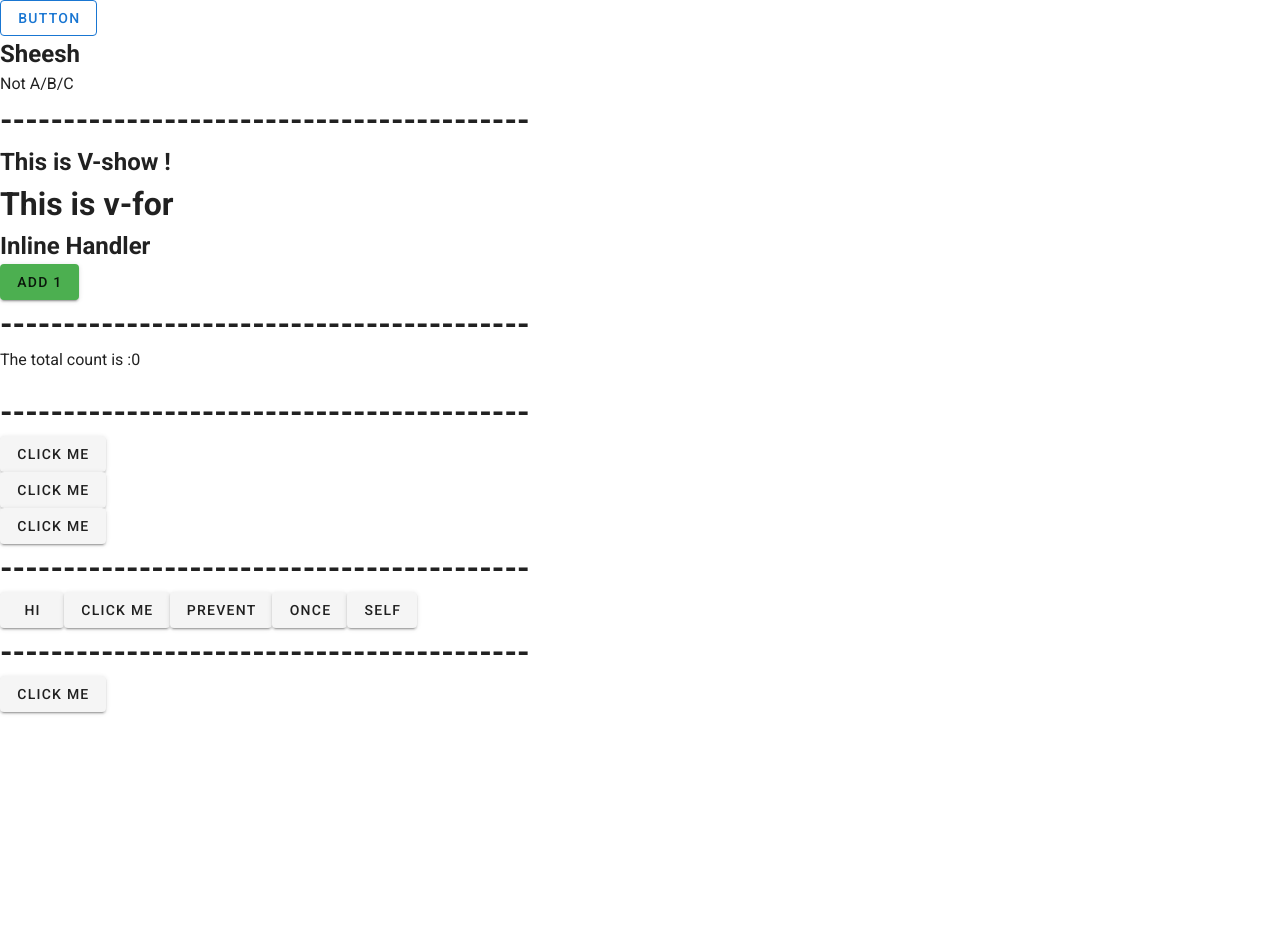
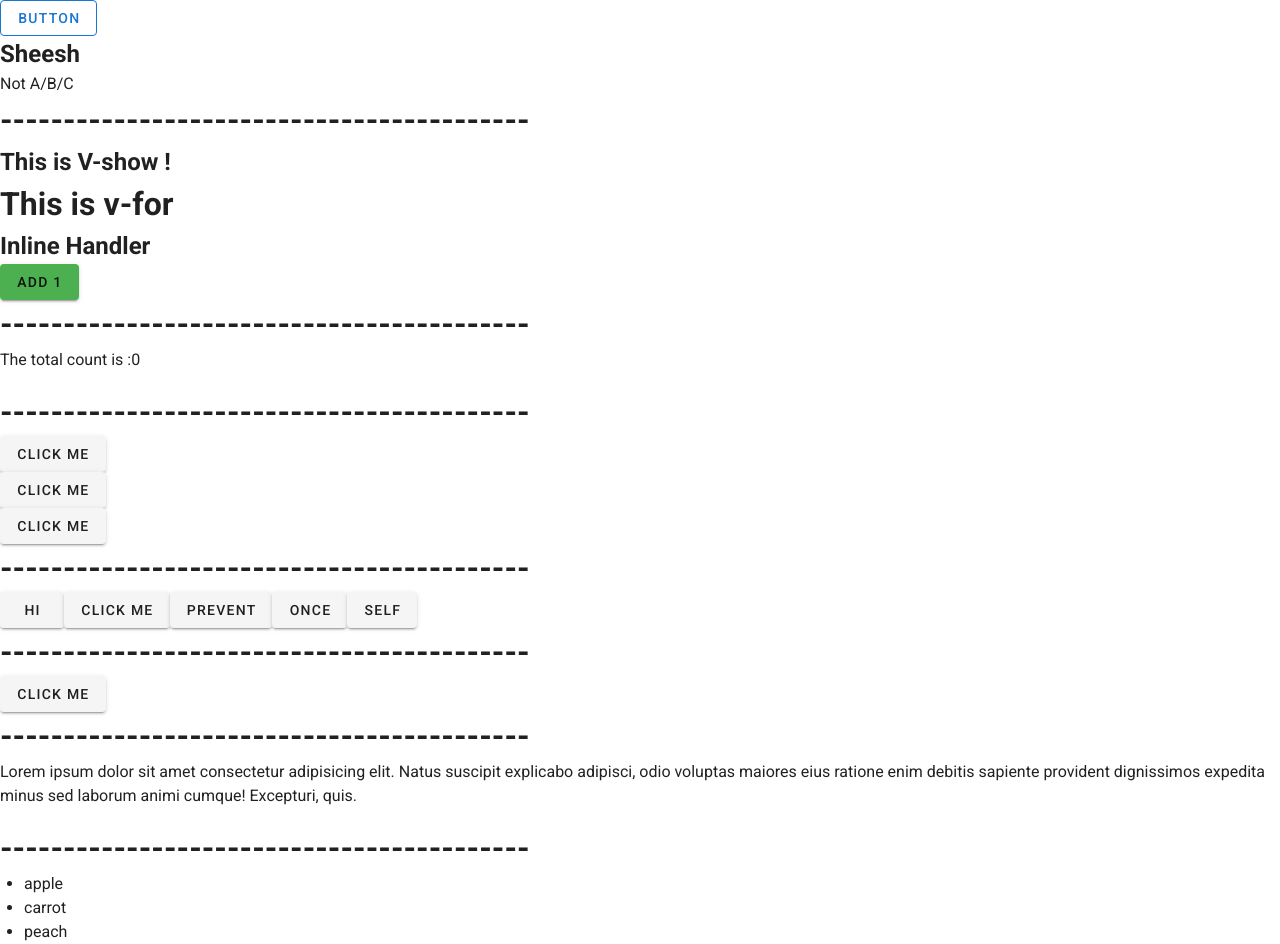
Before and after one commit to Monyjenni/hello_you_vue, a Vue app in the folder conditional/: page / in a window 1280 px wide. Before the commit the page ends 800 px from the top, so only its background shows below. Built offline with nearby package versions, Linux system fonts and the light colour scheme.

Commit message:
v-for_list_rendering

```diff
--- a/conditional/src/views/HomeView.vue
+++ b/conditional/src/views/HomeView.vue
@@ -40,7 +40,14 @@
     <div @click.capture="handleClick">
       <v-btn>Click me</v-btn>
     </div>
-
+    <h1>------------------------------------------</h1>
+    <div @scroll.passive="onScroll">
+      <p>Lorem ipsum dolor sit amet consectetur adipisicing elit. Natus suscipit explicabo adipisci, odio voluptas maiores eius ratione enim debitis sapiente provident dignissimos expedita minus sed laborum animi cumque! Excepturi, quis.</p>
+    </div>
+    <h1>------------------------------------------</h1>
+    <ul>
+      <li v-for="item in items" v-bind:key="item.id">{{ item }}</li>
+    </ul>
   </div>
 </template>
 <script>
@@ -57,7 +64,8 @@
       ok : true,
       // items : [{message : 'Foo'},{message: 'Bar'} ]
       count:0,
-      name : 'Jennie'
+      name : 'Jennie',
+      items: ['apple','carrot','peach']
     }
   },
   methods : {
@@ -80,6 +88,9 @@
     },
     handleClick() {
       console.log("clicked")
+    },
+    onscroll () {
+      console.log('onscroll')
     }
   }
   }
```
